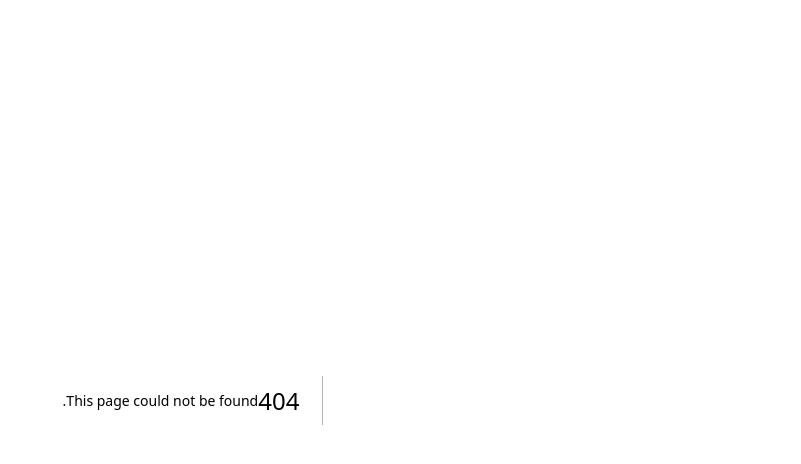
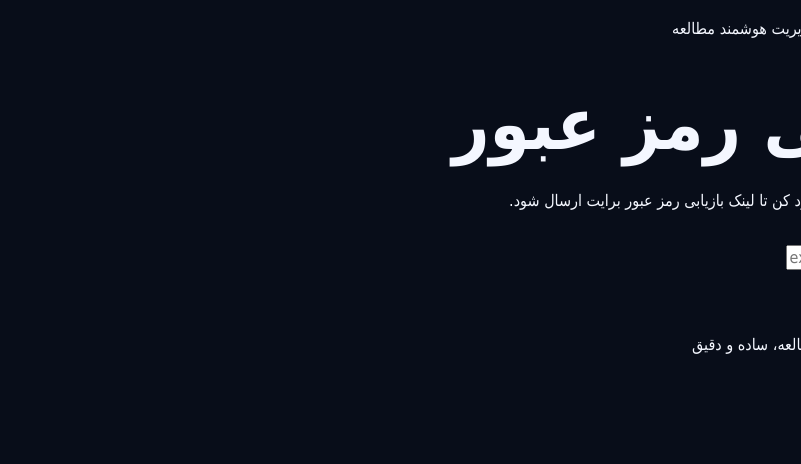
Before and after one commit to amiraliabotorabi6-png/study-manager, a Next.js app: page /forgot-password in a window 1280 px wide. Before the commit this address had no page. Shown: the top 464 px of the page, without its empty margins (479-1280 px from the left). Built offline with nearby package versions, Linux system fonts and the light colour scheme.

Commit message:
Create page.tsx

```diff
--- /dev/null
+++ b/app/forgot-password/page.tsx
@@ -0,0 +1,191 @@
+"use client";
+
+import { FormEvent, useState } from "react";
+import Link from "next/link";
+
+export default function ForgotPasswordPage() {
+  const [email, setEmail] = useState("");
+  const [loading, setLoading] = useState(false);
+  const [sent, setSent] = useState(false);
+  const [error, setError] = useState("");
+
+  function handleSubmit(event: FormEvent<HTMLFormElement>) {
+    event.preventDefault();
+
+    setError("");
+
+    if (!email.trim()) {
+      setError("لطفاً ایمیل خود را وارد کن.");
+      return;
+    }
+
+    setLoading(true);
+
+    // اتصال واقعی به Supabase Auth در مرحله احراز هویت اضافه می‌شود.
+    setTimeout(() => {
+      setLoading(false);
+      setSent(true);
+    }, 800);
+  }
+
+  return (
+    <main className="auth-page">
+      <div className="auth-background">
+        <div className="auth-glow auth-glow-one" />
+        <div className="auth-glow auth-glow-two" />
+      </div>
+
+      <section className="auth-container">
+        <div className="auth-brand">
+          <div className="auth-logo">S</div>
+
+          <div>
+            <strong>Study Manager</strong>
+
+            <span>
+              سیستم مدیریت هوشمند مطالعه
+            </span>
+          </div>
+        </div>
+
+        <div className="auth-card">
+          {!sent ? (
+            <>
+              <div className="auth-card-header">
+                <span className="auth-label">
+                  RESET PASSWORD
+                </span>
+
+                <h1>بازیابی رمز عبور</h1>
+
+                <p>
+                  ایمیل حساب کاربری خود را وارد کن تا
+                  لینک بازیابی رمز عبور برایت ارسال شود.
+                </p>
+              </div>
+
+              <form
+                className="auth-form"
+                onSubmit={handleSubmit}
+              >
+                <div className="auth-field">
+                  <label htmlFor="email">
+                    ایمیل
+                  </label>
+
+                  <div className="auth-input-wrapper">
+                    <span className="auth-input-icon">
+                      @
+                    </span>
+
+                    <input
+                      id="email"
+                      type="email"
+                      dir="ltr"
+                      autoComplete="email"
+                      placeholder="example@email.com"
+                      value={email}
+                      onChange={(event) =>
+                        setEmail(event.target.value)
+                      }
+                    />
+                  </div>
+                </div>
+
+                {error && (
+                  <div className="auth-error">
+                    <span>!</span>
+
+                    <p>{error}</p>
+                  </div>
+                )}
+
+                <button
+                  type="submit"
+                  className="auth-submit"
+                  disabled={loading}
+                >
+                  {loading ? (
+                    <>
+                      <span className="auth-spinner" />
+                      در حال ارسال...
+                    </>
+                  ) : (
+                    <>
+                      ارسال لینک بازیابی
+                      <span>←</span>
+                    </>
+                  )}
+                </button>
+              </form>
+
+              <div className="auth-back">
+                <Link href="/login">
+                  <span>→</span>
+                  بازگشت به صفحه ورود
+                </Link>
+              </div>
+            </>
+          ) : (
+            <div className="auth-success">
+              <div className="auth-success-icon">
+                ✓
+              </div>
+
+              <span className="auth-label">
+                EMAIL SENT
+              </span>
+
+              <h1>
+                ایمیل ارسال شد
+              </h1>
+
+              <p>
+                اگر حسابی با این ایمیل وجود داشته باشد،
+                لینک بازیابی رمز عبور برای آن ارسال
+                خواهد شد.
+              </p>
+
+              <div className="auth-email-preview">
+                <span>ایمیل مقصد</span>
+
+                <strong dir="ltr">
+                  {email}
+                </strong>
+              </div>
+
+              <button
+                className="auth-resend"
+                onClick={() => {
+                  setSent(false);
+                  setError("");
+                }}
+              >
+                ارسال دوباره
+              </button>
+
+              <Link
+                href="/login"
+                className="auth-success-link"
+              >
+                بازگشت به صفحه ورود
+              </Link>
+            </div>
+          )}
+        </div>
+
+        <div className="auth-footer">
+          <span>
+            Study Manager
+          </span>
+
+          <span>•</span>
+
+          <span>
+            مدیریت مطالعه، ساده و دقیق
+          </span>
+        </div>
+      </section>
+    </main>
+  );
+}
```
